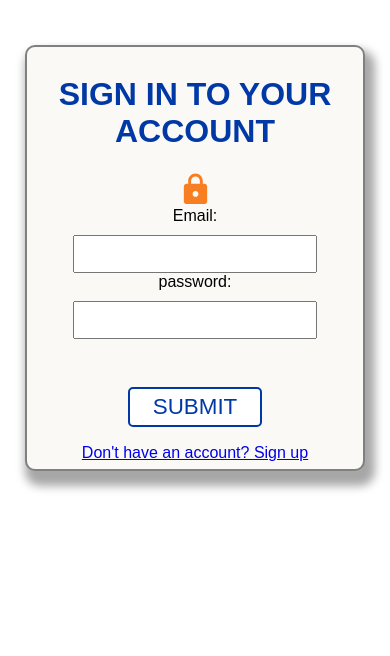
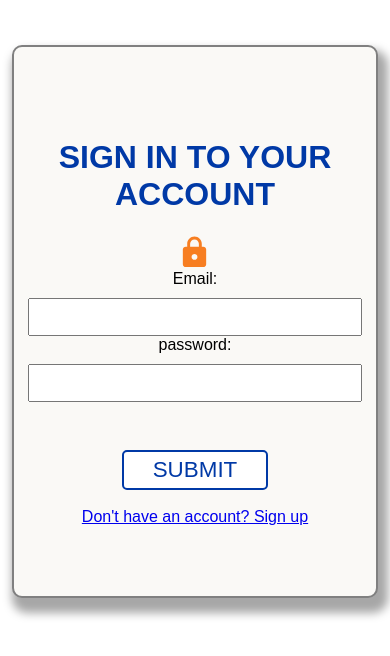
Before and after one commit to RomanusBett/react-app, a React (Create React App) app: page /login in a window 390 px wide. Shown: the top 656 px of the page. Built offline with nearby package versions, Linux system fonts and the light colour scheme.

Commit message:
lazy loading implimentation

```diff
--- a/public/styles.css
+++ b/public/styles.css
@@ -503,12 +503,14 @@ textarea{
 
 @media (max-width: 768px){
 .formInput1 input{
-    width: 70%;
+    width: 90%;
 }
 
 .login3form{
-    width: 90%;
+    width: 97%;
+    height: 65vh;
 }
+
 .functionServiceContainer{
     display: flex;
     flex-direction: column;
@@ -722,6 +724,9 @@ textarea{
     .informationContainer{
         height: 200vh;
     }
+    .login3form{
+        height: 80vh;
+    }
 
 
 }
```
